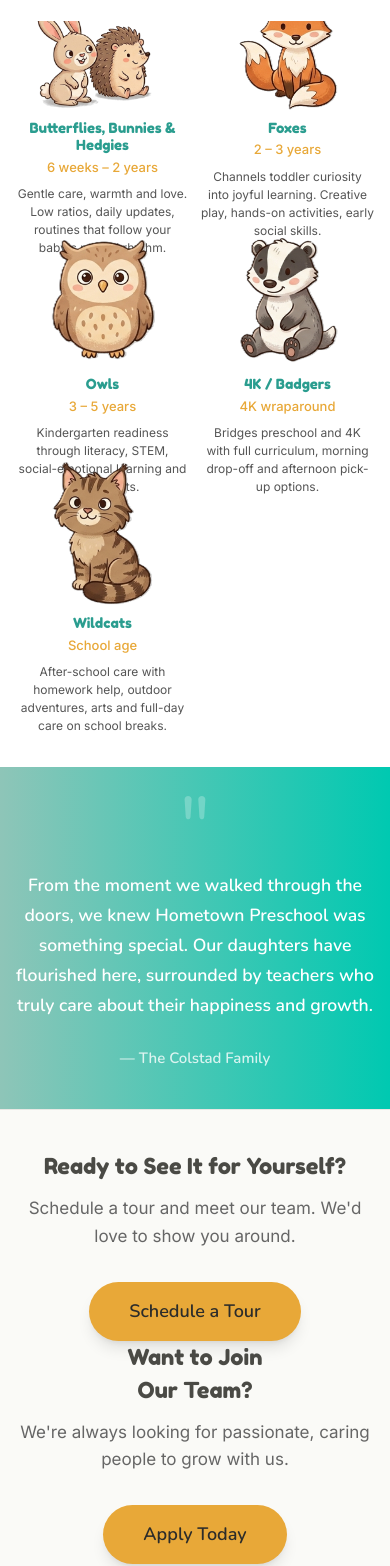
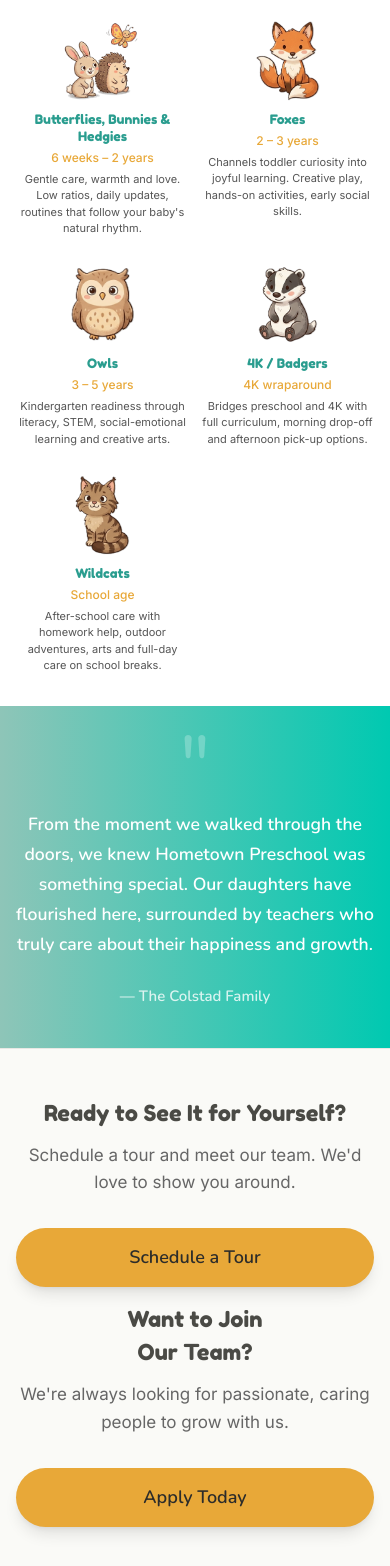
Before and after one commit to OvermountainJake/Hometown-Website, a React (Vite) app: page / in a window 390 px wide. Shown: the part 1386-2952 px from the top of the page. Built offline with nearby package versions, Linux system fonts and the light colour scheme.

Commit message:
Fix mobile animal display and CTA spacing

```diff
--- a/src/components/JungleBanner.css
+++ b/src/components/JungleBanner.css
@@ -81,6 +81,7 @@
 @media (max-width: 767px) {
   .animal-banner {
     padding: 0 0 32px;
+    overflow: hidden;
   }
   .animal-banner-heading {
     font-size: 1.375rem;
@@ -89,7 +90,7 @@
   .animal-row {
     display: grid;
     grid-template-columns: 1fr 1fr;
-    gap: 20px 12px;
+    gap: 28px 12px;
     padding: 0 16px;
     overflow: hidden;
   }
@@ -97,20 +98,39 @@
     flex: none;
     width: 100%;
     padding: 0;
+    overflow: hidden;
+    position: relative;
   }
   .animal-img-wrap {
-    height: 90px;
+    height: 80px;
+    overflow: hidden;
+    transform: none !important;
+  }
+  .animal-img-wrap img {
+    max-height: 80px;
+    width: auto;
+    max-width: 100%;
+  }
+  .animal-col:hover .animal-img-wrap {
+    transform: none;
   }
   .animal-room-name {
-    font-size: 14px;
-    margin-top: 8px;
+    font-size: 13px;
+    margin-top: 10px;
+    word-wrap: break-word;
+    overflow-wrap: break-word;
+    white-space: normal;
+    line-height: 1.3;
   }
   .animal-age {
-    font-size: 13px;
+    font-size: 12px;
+    margin-top: 4px;
   }
   .animal-desc {
     opacity: 1;
-    font-size: 12px;
+    font-size: 11px;
     max-width: 100%;
+    word-wrap: break-word;
+    margin-top: 4px;
   }
 }
--- a/src/pages/Home.jsx
+++ b/src/pages/Home.jsx
@@ -142,10 +142,10 @@ export default function Home() {
 
 
       {/* Final CTA */}
-      <section style={{ backgroundColor: '#FAFAF7', borderTop: '1px solid #e8e8e4' }} className="py-10 md:py-20">
-        <div className="max-w-6xl mx-auto px-4 sm:px-6 lg:px-8 flex flex-col md:flex-row items-center gap-0">
+      <section style={{ backgroundColor: '#FAFAF7', borderTop: '1px solid #e8e8e4' }} className="py-12 md:py-20">
+        <div className="max-w-6xl mx-auto px-4 sm:px-6 lg:px-8 flex flex-col md:flex-row items-center gap-4 md:gap-0">
           {/* Left: families */}
-          <div className="text-center flex-1">
+          <div className="text-center flex-1 w-full">
             <h2 style={{ fontFamily: 'Fredoka One, sans-serif', fontWeight: 400, color: '#4A4A45', fontSize: 'clamp(1.375rem, 3.5vw, 2.5rem)' }} className="mb-3">
               Ready to See It for Yourself?
             </h2>
@@ -155,7 +155,7 @@ export default function Home() {
             <Link
               to="/contact"
               style={{ backgroundColor: '#E8A838', color: '#2C2C2A', fontFamily: 'Nunito, sans-serif', fontWeight: 700, fontSize: 18 }}
-              className="inline-block px-10 py-4 rounded-full shadow-lg hover:opacity-90 transition-opacity"
+              className="block w-full md:inline-block md:w-auto px-10 py-4 rounded-full shadow-lg hover:opacity-90 transition-opacity"
             >
               Schedule a Tour
             </Link>
@@ -163,7 +163,7 @@ export default function Home() {
           {/* Divider */}
           <div style={{ width: 1, alignSelf: 'stretch', backgroundColor: '#e8e8e4', margin: '0 4rem', flexShrink: 0 }} className="hidden md:block" />
           {/* Right: careers */}
-          <div className="text-center flex-1">
+          <div className="text-center flex-1 w-full">
             <h2 style={{ fontFamily: 'Fredoka One, sans-serif', fontWeight: 400, color: '#4A4A45', fontSize: 'clamp(1.375rem, 3.5vw, 2.5rem)' }} className="mb-3">
               Want to Join<br />Our Team?
             </h2>
@@ -173,7 +173,7 @@ export default function Home() {
             <Link
               to="/contact"
               style={{ backgroundColor: '#E8A838', color: '#2C2C2A', fontFamily: 'Nunito, sans-serif', fontWeight: 700, fontSize: 18 }}
-              className="inline-block px-10 py-4 rounded-full shadow-lg hover:opacity-90 transition-opacity"
+              className="block w-full md:inline-block md:w-auto px-10 py-4 rounded-full shadow-lg hover:opacity-90 transition-opacity"
             >
               Apply Today
             </Link>
```
